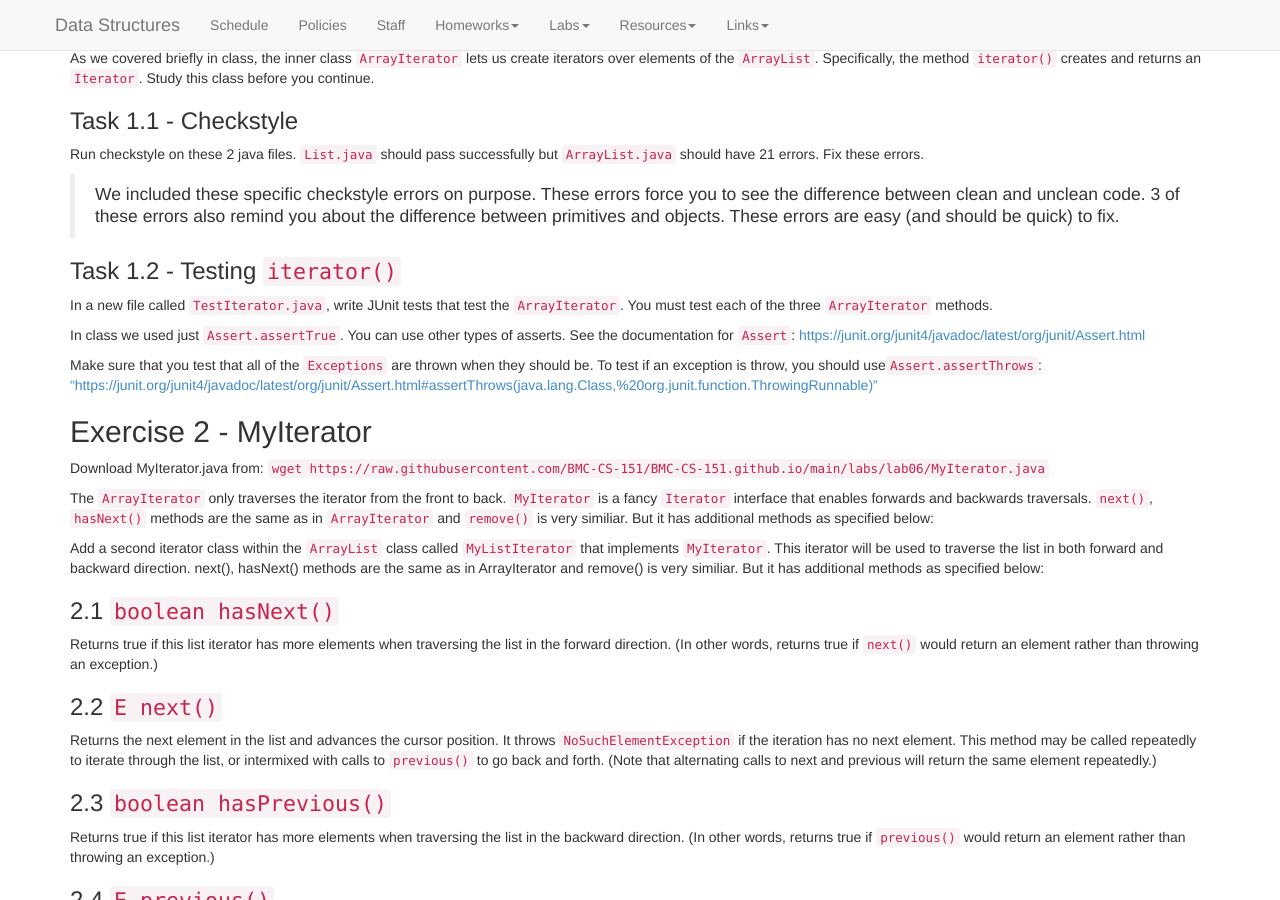
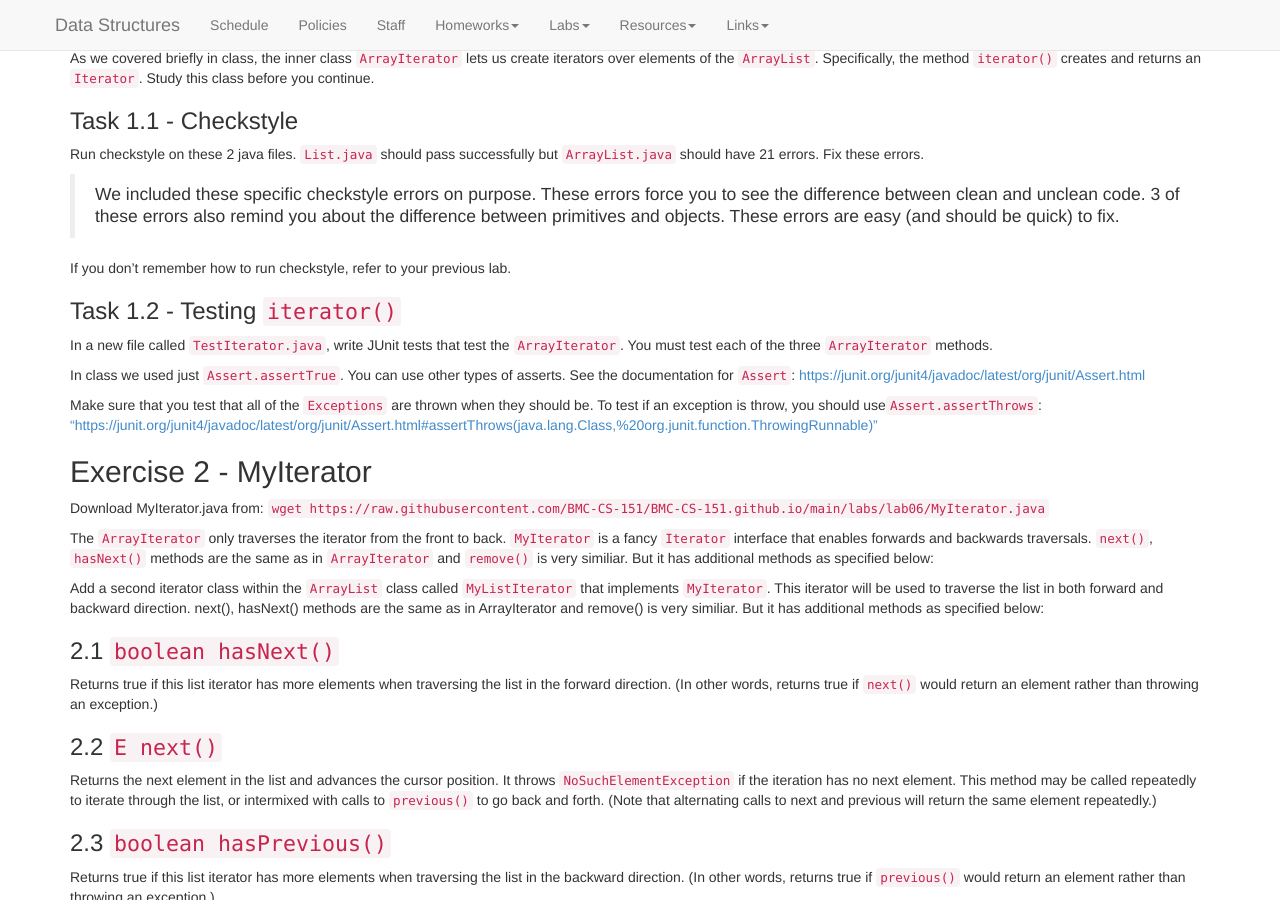
Before and after one commit to kalte0/BMC-CS-151.github.io, a Jekyll site: the page built from labs/Lab06.md, in a window 1280 px wide and 900 px high, scrolled down 514 px. Built offline with Jekyll 4.4.1, drawn with Linux system fonts in a browser that asks for light colours; nearby versions of some CDN libraries.

Commit message:
Update Lab06.md

```diff
--- a/labs/Lab06.md
+++ b/labs/Lab06.md
@@ -87,6 +87,8 @@ Run checkstyle on these 2 java files. `List.java` should pass successfully but
 > clean and unclean code. 3 of these errors also remind you
 > about the difference between primitives and objects.
 > These errors are easy (and should be quick) to fix.
+
+If you don't remember how to run checkstyle, refer to your previous lab.
 
 ### Task 1.2 - Testing `iterator()`
 
```
